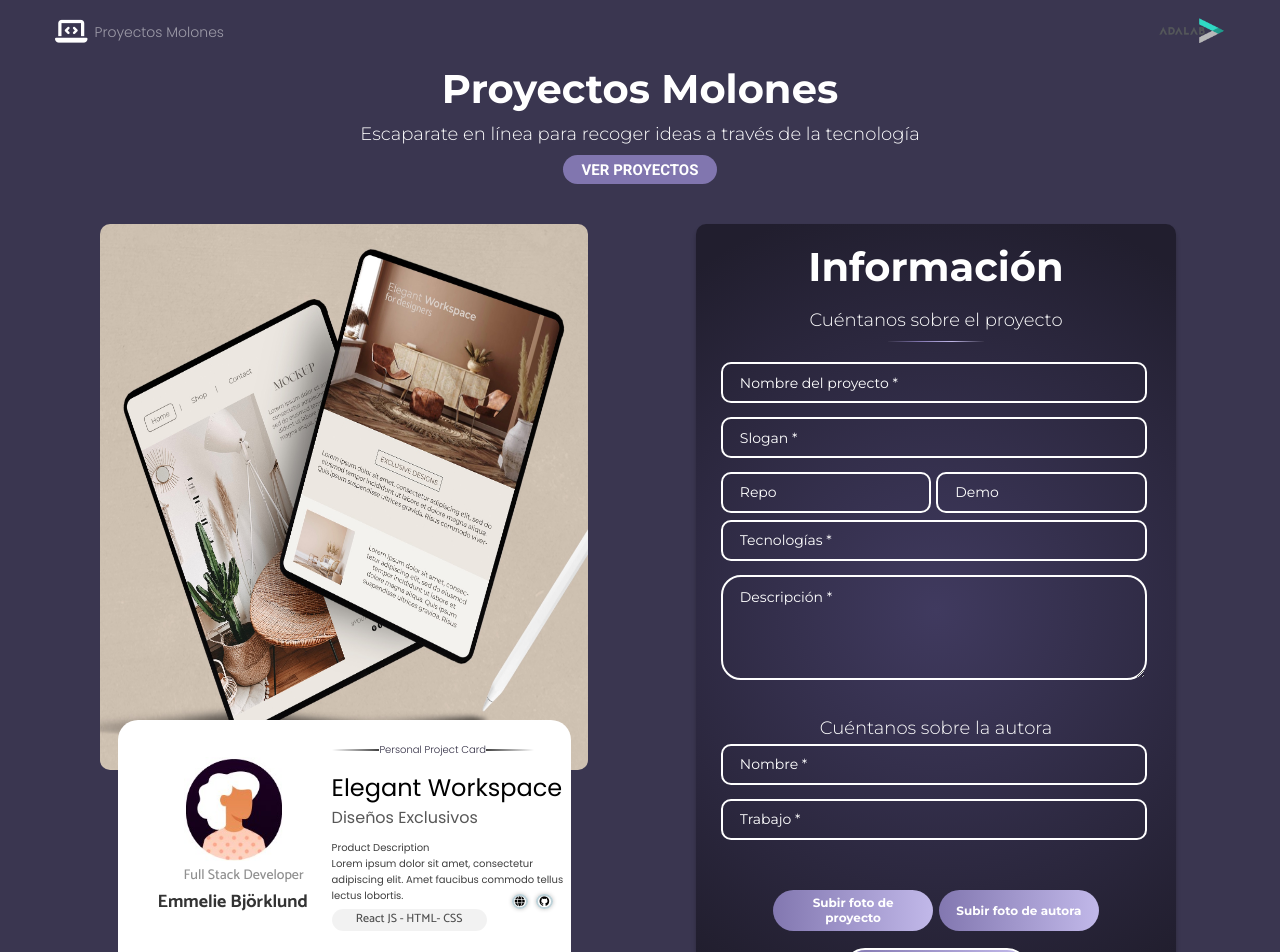
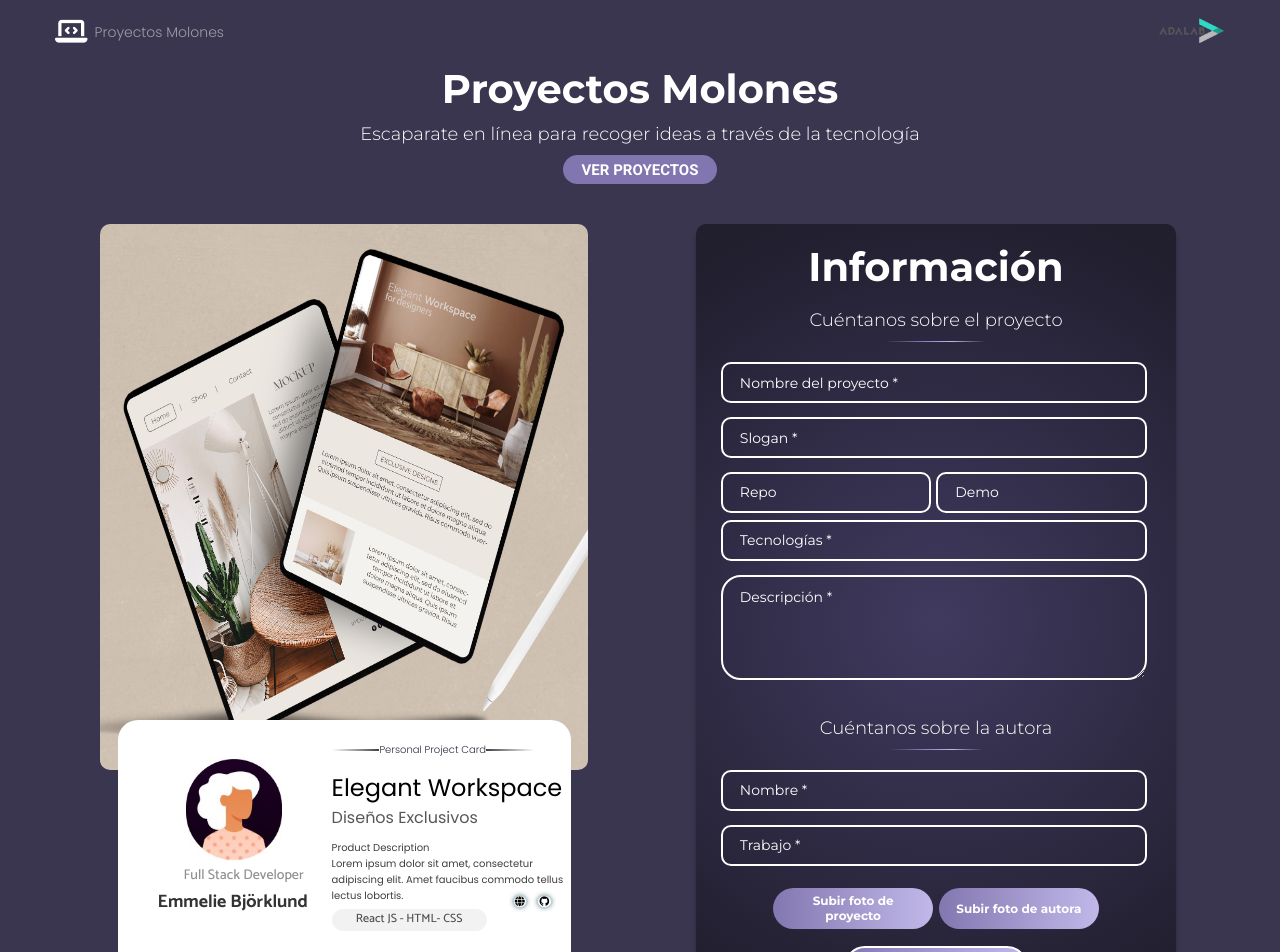
Before and after one commit to Adalab/project-promo-u-module-3-team-4, a React (Vite) app: page / in a window 1280 px wide. Shown: the top 952 px of the page. Built offline with nearby package versions, Linux system fonts and the light colour scheme.

Commit message:
add media queries tablet

```diff
--- a/src/styles/layout/form.scss
+++ b/src/styles/layout/form.scss
@@ -11,7 +11,7 @@
         }
         @media (min-width: 1024px){
             width: 40%;
-            height: 77.3rem;
+            height: 79.3rem;
         }
     &__title{
         @include textStyle ($montserrat, $bold, 3rem, $white);
@@ -102,6 +102,12 @@
         }
 
     &__autorInfo{
+        @media (min-width: 768px){
+            display: flex;
+            flex-direction: column;
+            align-items: center;
+            gap: 0.5rem;
+            }
         &--subtitle{
         @include textStyle($montserrat,$light, 1.8rem, $white);
         text-align: center;
@@ -114,7 +120,15 @@
             display: none;
             background-image: linear-gradient(to left, #343045 100%, #c0b7e8 65%, $darkLilac 31%, #343045 0%);
             border: none;
-                    //la linea va en los media queries
+            @media (min-width: 768px){
+                display: flex;
+                background-image: linear-gradient(to left, #343045,  #c0b7e8, $darkLilac, #343045);
+                width: 9.68rem;
+                height: 0.1rem;
+                margin-bottom: 2rem;
+                border: none;
+            }
+
         }
     }
 
@@ -149,7 +163,10 @@
         display: flex;
         justify-content: center;
         gap: 0.57rem;
-        padding-top: 4.3rem;
+        padding-top: 2.3rem;
+        @media (min-width: 768px){
+            padding-top: 1.5rem;
+        }
         &--btn{
             @include textStyle($montserrat, $bold, 1rem, $white);
             width: 12.12rem;
@@ -170,6 +187,7 @@
         display: flex;
         justify-content: center;
         padding-top: 1.74rem;
+
         &--btnLarge{
             @include textStyle($montserrat, $bold, 1rem, $white);
             width: 12.12rem;
```
